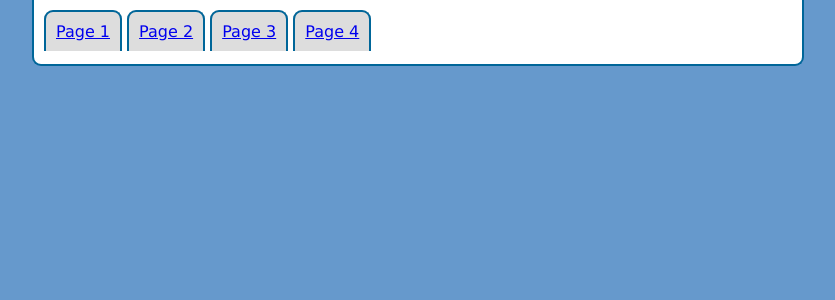
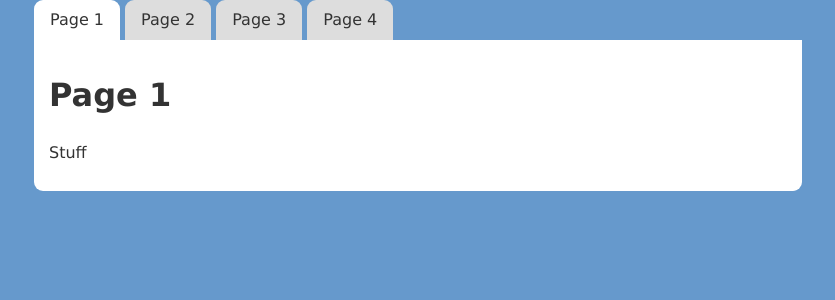
Before and after one commit to grim0035/assignments, a PHP site: page / in a window 1280 px wide. Shown: the top 300 px of the page, without its empty margins (222-1057 px from the left). Run offline with PHP 8.4, Linux system fonts and the light colour scheme; some libraries are stand-ins or nearby versions.

Commit message:
fixed css

```diff
--- a/mtm1526/assignment-4/css/general.css
+++ b/mtm1526/assignment-4/css/general.css
@@ -6,40 +6,56 @@ html {
 	font: normal 100%/1.5 Verdana, Geneva, sans-serif;
 	margin: 0;
 	padding: 0;
+	color: #333;
 }
 
 body {
 	width: 60%;
 	margin: 0 auto;
 	padding:0;
+
+}
+
+nav ul {
+	margin:0;
+	padding: 0;
+	list-style-type:none;
+}
+nav li {
+	margin: 0;
+	padding: 0;
+	display: inline;
+}
+
+nav a,
+nav a:link,
+nav a:visited {
+	display: inline-block;
+
+	-moz-border-radius: 9px 9px 0 0;
+	-webkit-border-top-left-radius: 9px;
+	-webkit-border-top-right-radius: 9px;
+	border-radius: 9px 9px 0 0;
+
+	padding: 0.5em 1em;
+	text-decoration:none;
+	background-color:#ddd;
+	color: #333;
+
+}
+
+nav .current a,
+nav .current a:link,
+nav .current a:visited {
+	background-color:#fff;
+}
+
+.content {
 	background-color: #fff;
-	border: 2px solid #069;
-	border-top: 0;
+	margin: 0;
+	padding: 10px 15px;
 	-moz-border-radius: 0 0 9px 9px;
 	-webkit-border-bottom-left-radius: 9px;
 	-webkit-border-bottom-right-radius: 9px;
 	border-radius: 0 0 9px 9px;
 }
-
-ul {
-	margin: 0;
-	padding: 20px 10px;
-}
-
-.tabs > li {
-	margin: 0;
-	padding: 10px;
-	background-color: #ddd;
-	border: 2px solid #069;
-	border-bottom: 0;
-
-	display: inline;
-	-moz-border-radius: 9px 9px 0 0;
-	-webkit-border-top-left-radius: 9px;
-	-webkit-border-top-right-radius: 9px;
-	border-radius: 9px 9px 0 0;
-}
-
-.current {
-	background
-}
--- a/mtm1526/assignment-4/js/general.js
+++ b/mtm1526/assignment-4/js/general.js
@@ -1,5 +1,11 @@
 // JavaScript Document
 
 $(document).ready(function () {
+	$.get('page-1.html', function (data) {
+	$('body').append(data);
+	});
 
+	$('.current').on('click', function() {
+		$('.current').load('page-3.html');
+	});
 });
```
